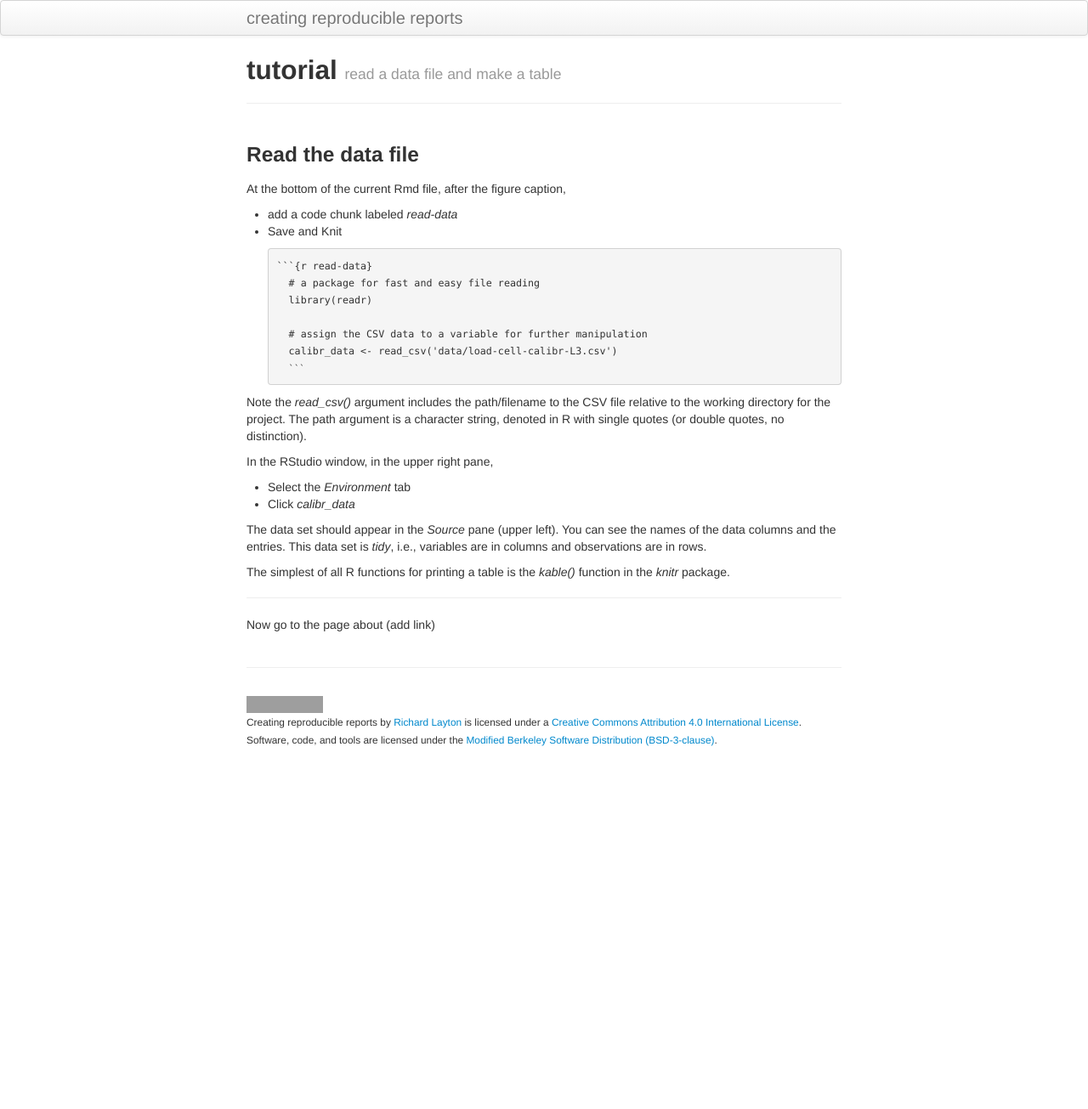
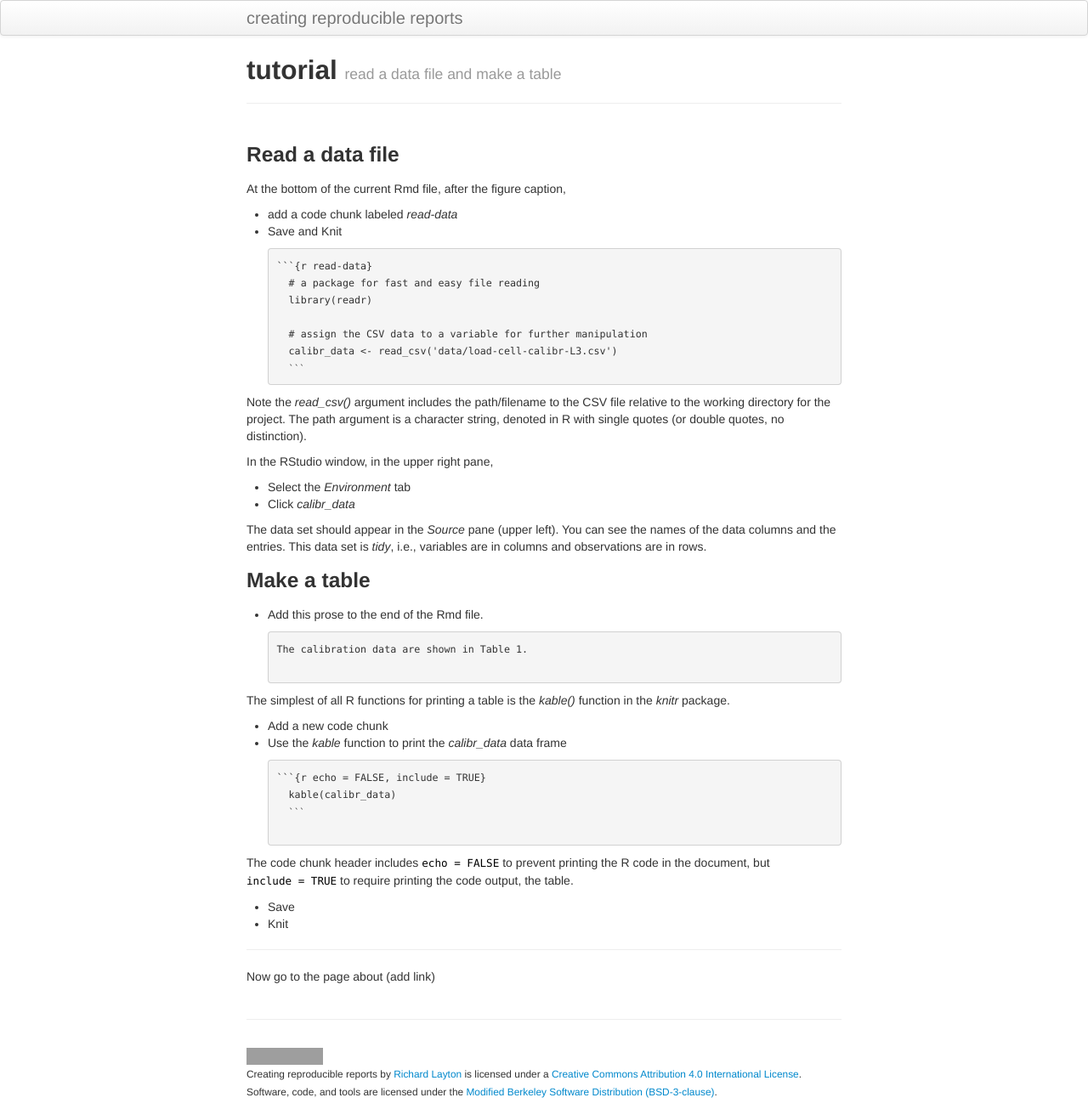
Before and after one commit to DSR-RHIT/creating-reproducible-reports, a Jekyll site: the page built from pages/08-read-data-make-table.md, in a window 1280 px wide. Shown: the whole page at 85% size. Built offline with Jekyll 4.4.1, drawn with Linux system fonts in a browser that asks for light colours; before the commit the page ends 900 px from its top, so only the background shows below that; grey boxes are pictures that could not be loaded.

Commit message:
tutorial

````diff
--- a/pages/08-read-data-make-table.md
+++ b/pages/08-read-data-make-table.md
@@ -28,7 +28,30 @@ In the RStudio window, in the upper right pane,
 
 The data set should appear in the *Source* pane (upper left). You can see the names of the data columns and the entries. This data set is *tidy*, i.e., variables are in columns and observations are in rows.
 
+### Make a table
+
+ - Add this prose to the end of the Rmd file.
+
+	<pre><code>The calibration data are shown in Table 1.
+	</code></pre>
+
 The simplest of all R functions for printing a table is the *kable()* function in the *knitr* package.
+
+- Add a new code chunk
+- Use the *kable* function to print the *calibr_data* data frame
+
+	<pre class="r"><code>```{r echo = FALSE, include = TRUE}
+	kable(calibr_data)
+	<code>```</code>
+	</code></pre>
+
+The code chunk header includes `echo = FALSE` to prevent printing the R code in the document, but `include = TRUE` to require printing the code output, the table.
+
+- Save
+- Knit
+
+
+
 
 
 
--- a/reports/load-cell-calibr-report.Rmd
+++ b/reports/load-cell-calibr-report.Rmd
@@ -33,3 +33,9 @@ library(readr)
 # assign the CSV data to a variable for further manipulation
 calibr_data <- read_csv('data/load-cell-calibr-L3.csv')
 ```
+
+The calibration data are shown in Table 1.
+
+```{r echo = FALSE, include = TRUE}
+kable(calibr_data)
+```
````
Also changed, not shown: other parts of pages/08-read-data-make-table.md (+1 -1 lines).
